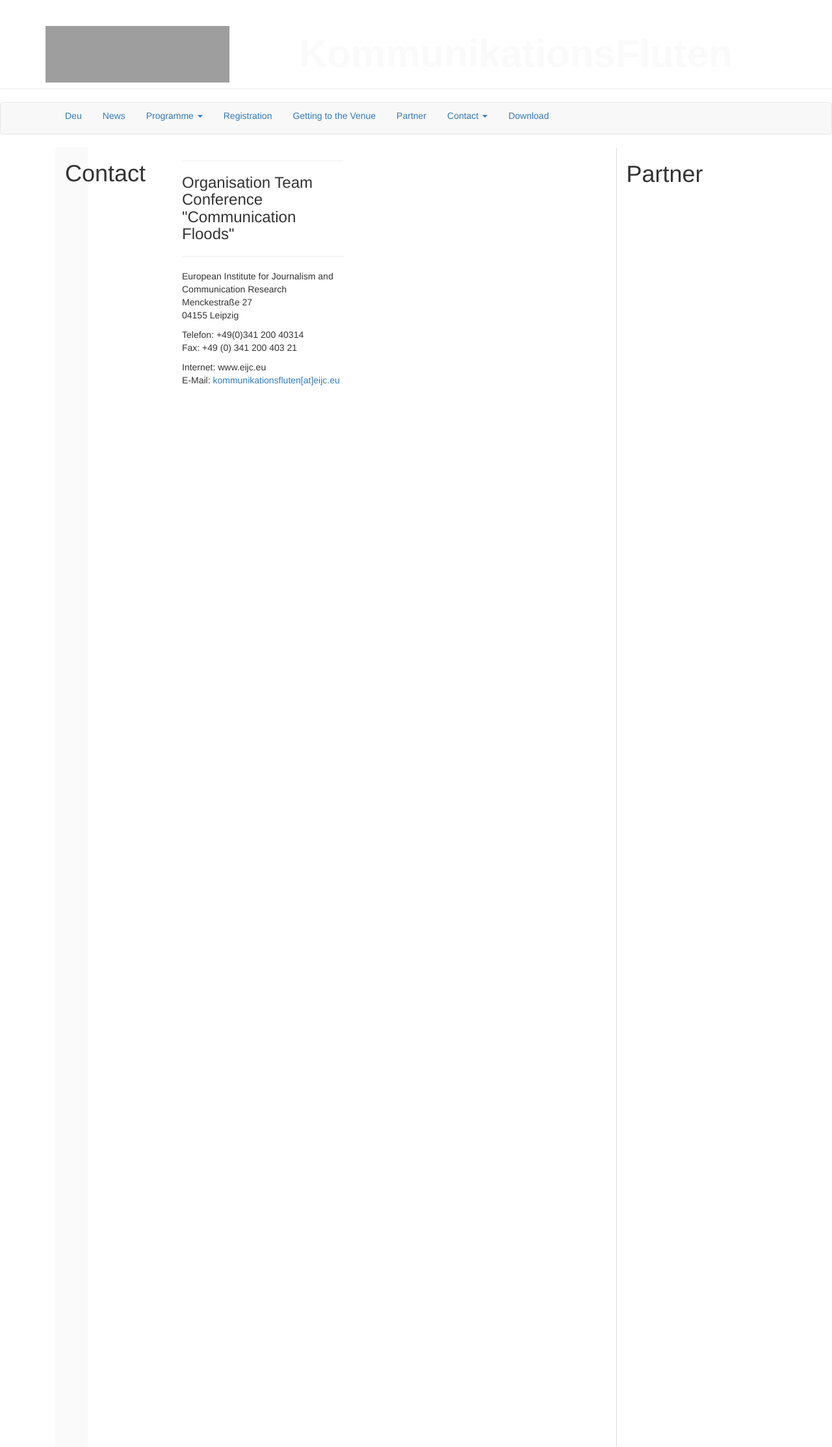
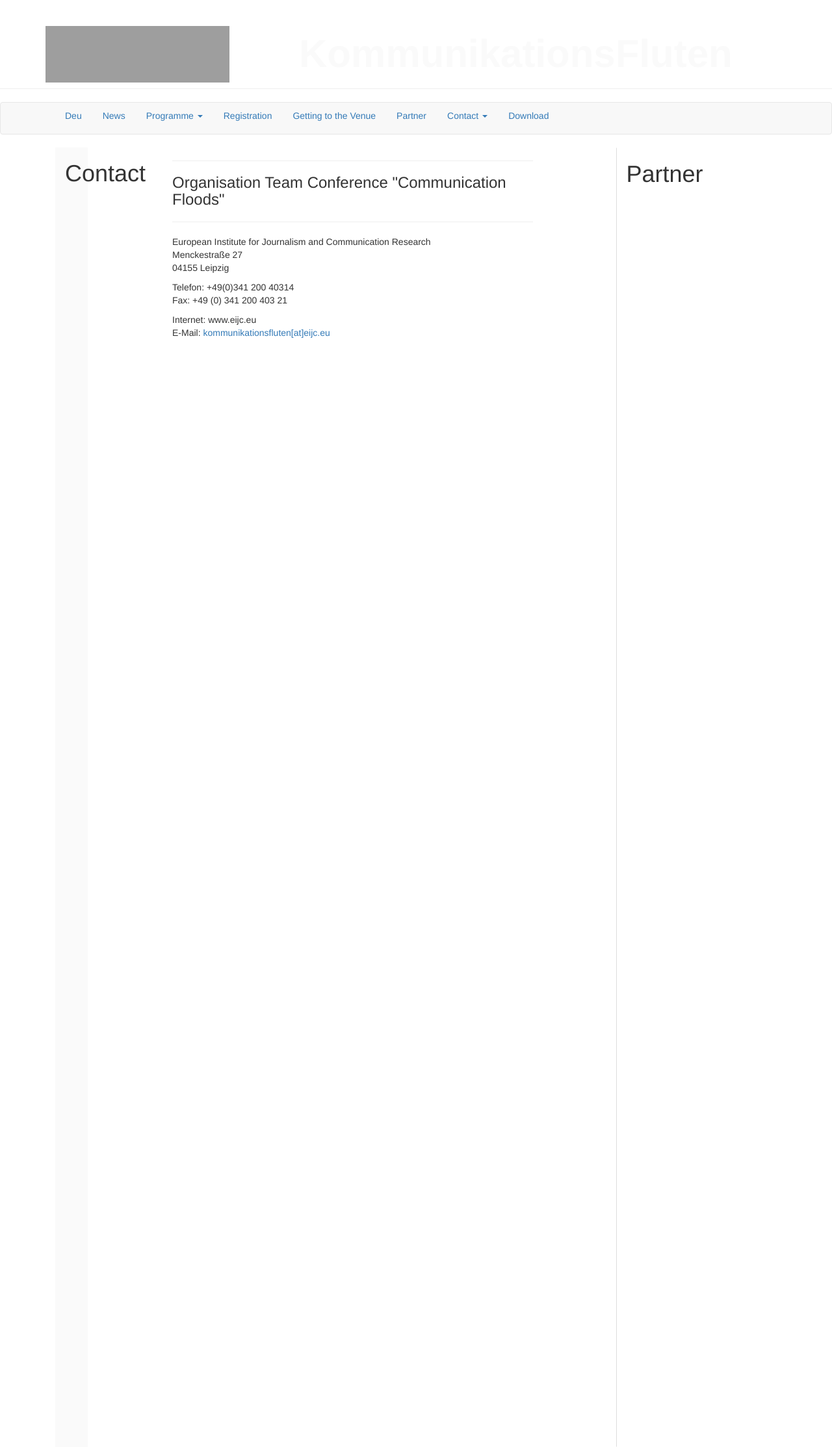
Before and after one commit to susedev/test, a Jekyll site: the page built from contact.html, in a window 1280 px wide. Shown: the whole page at 65% size. Built offline with Jekyll 4.4.1, drawn with Linux system fonts in a browser that asks for light colours; nearby versions of some CDN libraries; grey boxes are pictures that could not be loaded.

Commit message:
Update page.html

```diff
--- a/_layouts/page.html
+++ b/_layouts/page.html
@@ -17,9 +17,7 @@ layout: base
       </div>
     </div>
     <div class="col-md-6"">
-        <div class="col-md-6" style="overflow:hidden; height:700px;">
-        {{ content }}
-        </div>
+               {{ content }}
     </div>
      <div class="col-md-1">
     </div>
```
